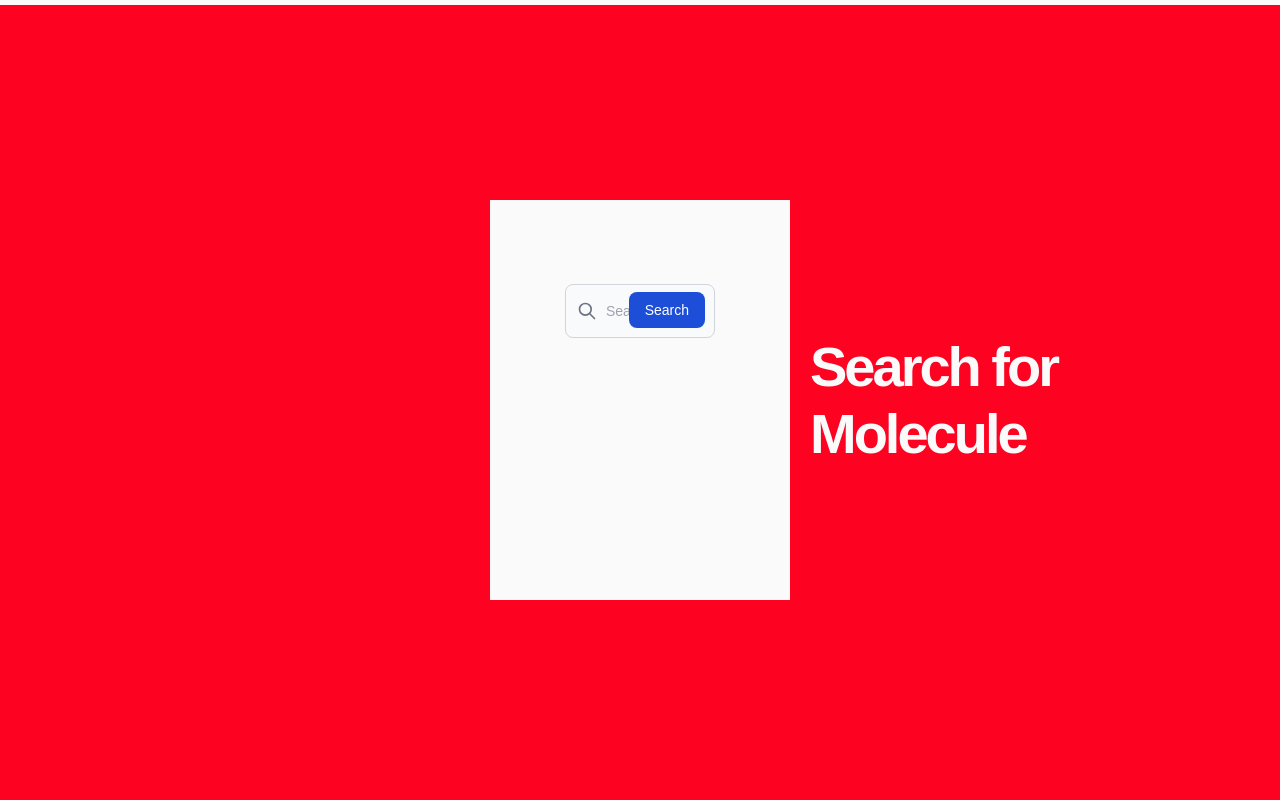
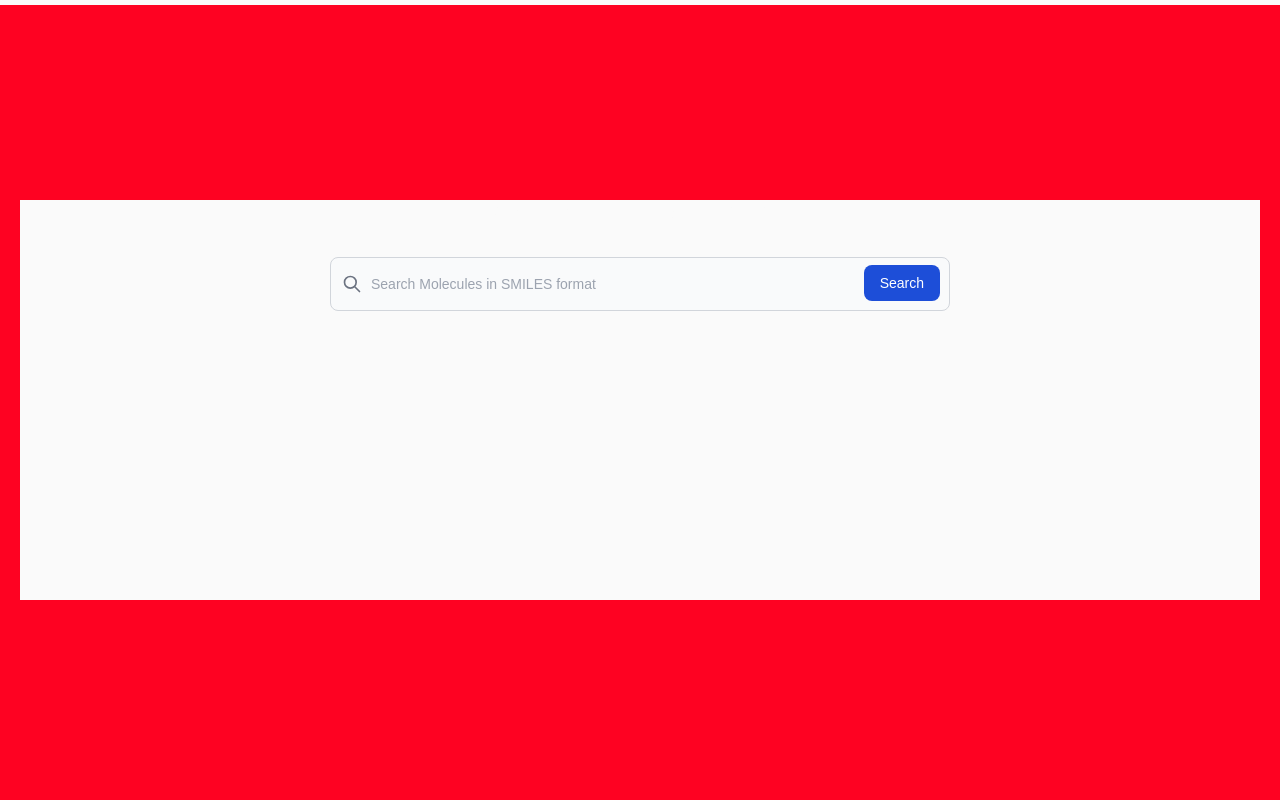
Before and after one commit to sprihajha/hacking-the-gender-stack-frontend, a Next.js app: page /parallaxScroll in a window 1280 px wide. Shown: the top 800 px of the page. Built offline with nearby package versions, Linux system fonts and the light colour scheme.

Commit message:
Updated sections to be full-width

```diff
--- a/pages/parallaxScroll.tsx
+++ b/pages/parallaxScroll.tsx
@@ -39,9 +39,11 @@ function FindImage({ id, index }: { id: ComponentsIds; index: number }) {
   ];
 
   return (
-    <section>
+    <section className="w-full">
       <motion.h2 className="px-10">{`${pageHeaders[index]}`}</motion.h2>
-      <div ref={ref}>{components[id]}</div>
+      <div ref={ref} className="w-full items-center">
+        {components[id]}
+      </div>
     </section>
   );
 }
```
